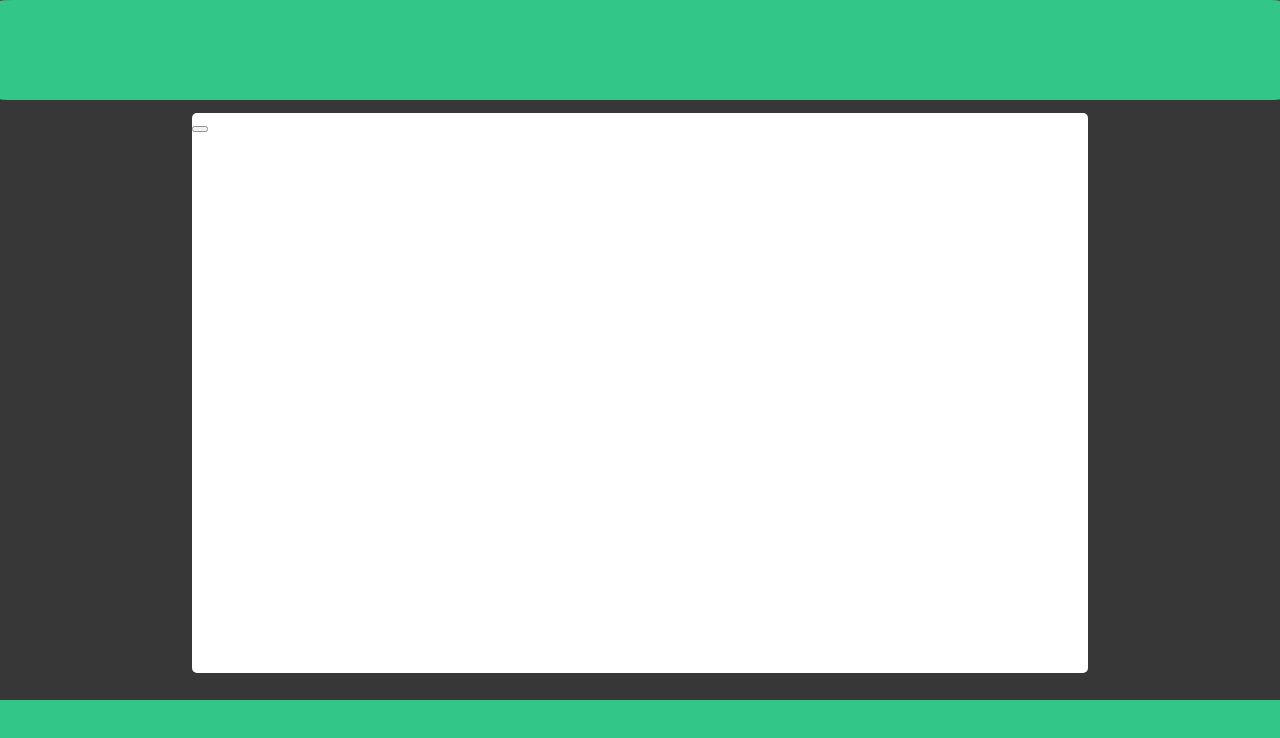
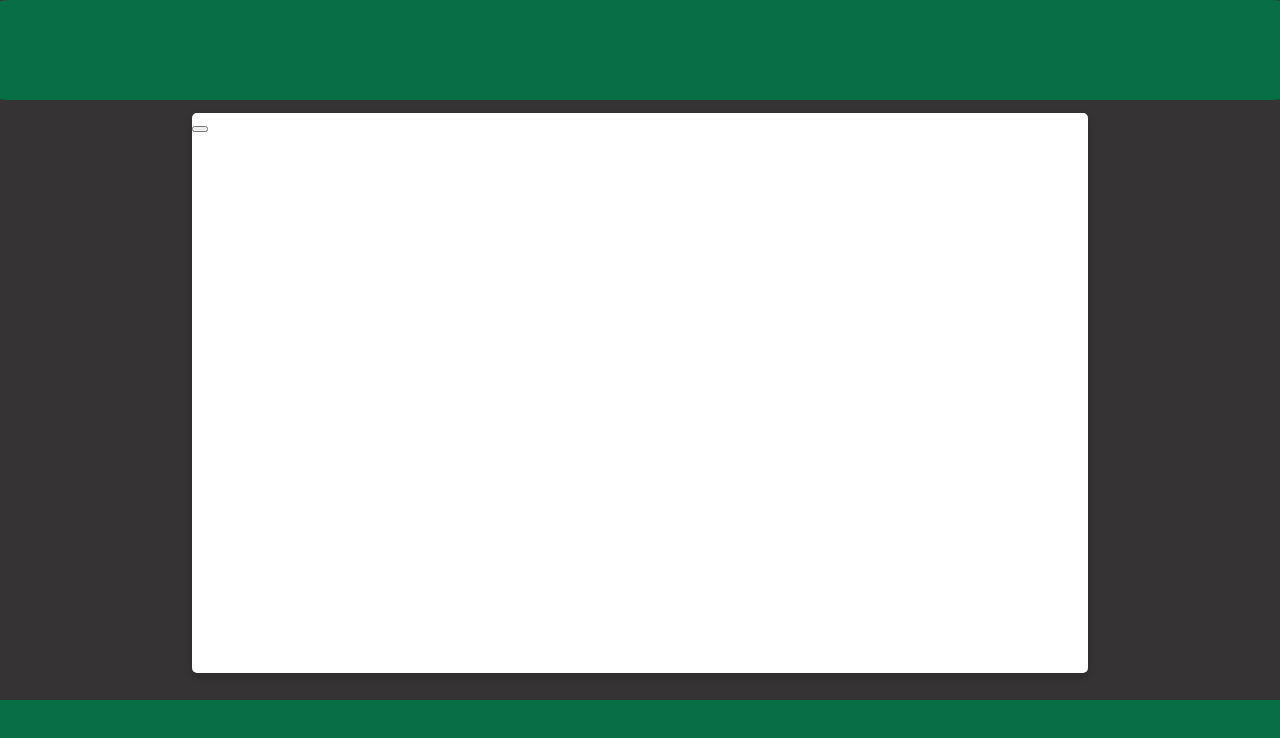
Before and after one commit to RuanMiguelGit/Paint-Calculator, a React (Create React App) app: page / in a window 1280 px wide. Shown: the top 738 px of the page. Built offline with nearby package versions, Linux system fonts and the light colour scheme.

Commit message:
[First-Draft]- Add main card and main-card  style

```diff
--- a/src/Styles/Main.css
+++ b/src/Styles/Main.css
@@ -1,6 +1,5 @@
 .overlay{
-    opacity:0.8;
-    background-color:rgba(0, 0, 0, 0.979);
+    background-color:rgba(49, 47, 47, 0.979);
     position:fixed;
     width:100%;
     height:100%;
@@ -11,14 +10,14 @@
 
 
 .header {
-    background-color:rgb(1, 184, 108);
+    background-color:rgb(7, 110, 69);
     border-radius: 1%;
     padding: 50px 30px;
     overflow: hidden;
 }
 
 .footer {
-    background-color:rgb(1, 184, 108);
+    background-color:rgb(7, 110, 69);
     bottom: 0;
     left: 0;
     position: fixed;
```
